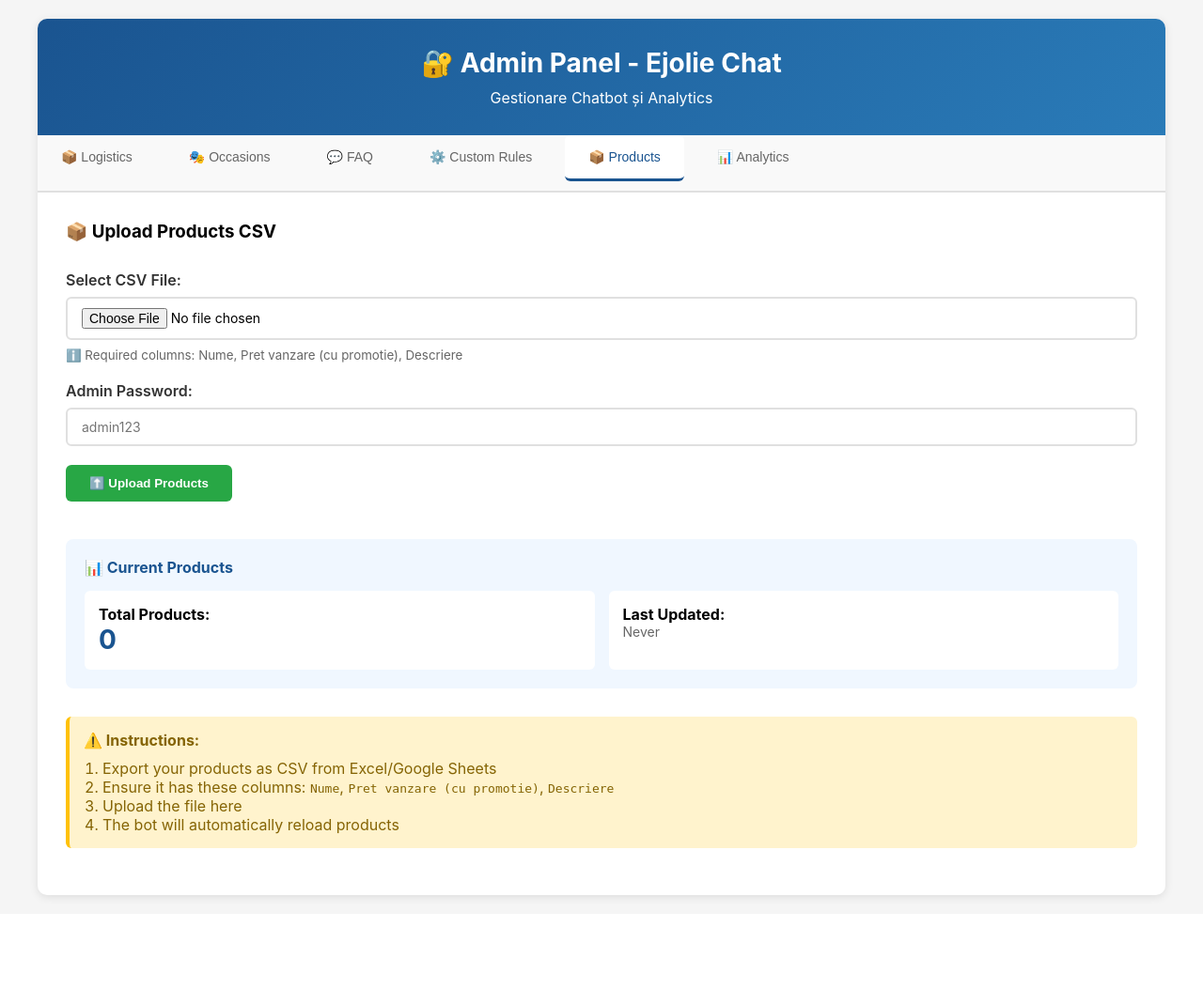
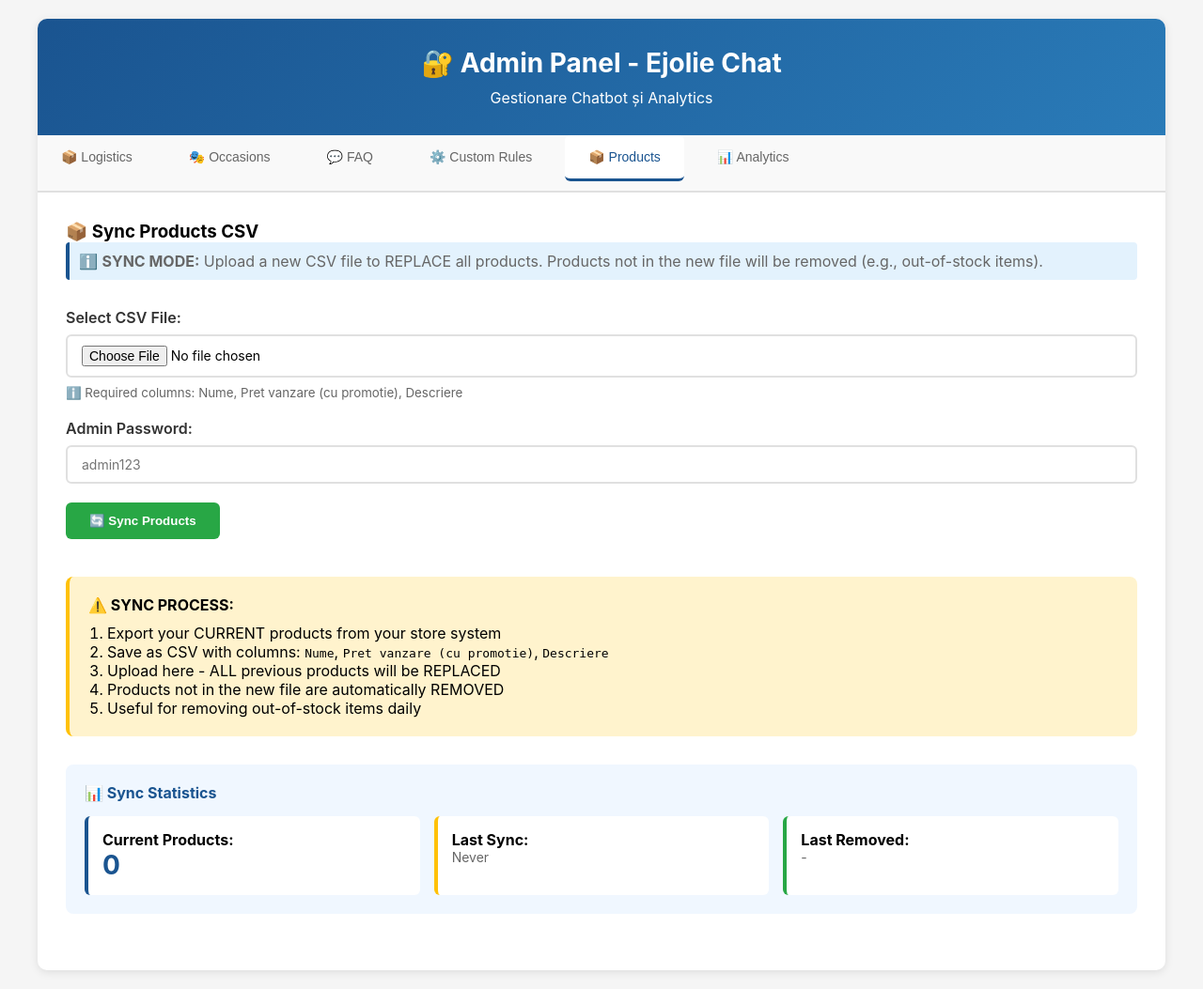
Before and after one commit to alextdr2016-ux/chat-bot-ejolie, a Flask app: page /admin in a window 1280 px wide, after a click on "📦 Products". Shown: the whole page at 94% size. Before the commit the page ends 961 px from the top, so only its background shows below. Run offline with Flask 3, Linux system fonts and the light colour scheme.

Commit message:
Add SYNC mode to products upload - removes out-of-stock items

```diff
--- a/main.py
+++ b/main.py
@@ -159,7 +159,7 @@ def get_conversations():
 
 @app.route('/api/admin/upload-products', methods=['POST'])
 def upload_products():
-    """Upload and process products CSV file"""
+    """Upload and SYNC products CSV file - replaces old products"""
     password = request.headers.get('X-Admin-Password')
     if password != ADMIN_PASSWORD:
         logger.warning("⚠️ Unauthorized upload attempt")
@@ -203,31 +203,42 @@ def upload_products():
             logger.error(f"❌ Missing columns: {missing}")
             return jsonify({"error": f"Missing columns: {', '.join(missing)}"}), 400
 
-        # Replace old file with new one
+        # Count old products
+        old_count = len(bot.products) if bot.products else 0
+
+        # Replace old file with new one (FULL SYNC)
         import os as os_module
         if os_module.path.exists('products.csv'):
             os_module.remove('products.csv')
             logger.info("📁 Old products.csv deleted")
 
         os_module.rename(temp_path, 'products.csv')
-        logger.info("📁 New products.csv renamed")
+        logger.info("📁 New products.csv uploaded")
 
         # Reload products in bot
         bot.load_products()
 
-        logger.info(f"✅ Products uploaded - Total: {len(bot.products)}")
+        new_count = len(bot.products)
+        removed_count = old_count - new_count
+        added_or_updated = new_count
+
+        logger.info(
+            f"✅ Products synced - Old: {old_count}, New: {new_count}, Removed: {removed_count}")
+
         return jsonify({
             "status": "success",
-            "message": f"Uploaded {len(bot.products)} products!",
-            "products_count": len(bot.products)
+            "message": f"Synced! {added_or_updated} products loaded, {removed_count} removed",
+            "products_count": new_count,
+            "old_count": old_count,
+            "removed_count": removed_count
         }), 200
 
     except Exception as e:
         logger.error(f"❌ Upload error: {e}")
         return jsonify({"error": str(e)}), 500
 
+# ==================== ERROR HANDLERS ====================
 
-# ==================== ERROR HANDLERS ====================
 
 @app.errorhandler(404)
 def not_found(error):
--- a/templates/admin.html
+++ b/templates/admin.html
@@ -486,10 +486,24 @@
 
       <!-- ========== PRODUCTS TAB ========== -->
       <div id="productsTab" class="tab-content">
-        <h3>📦 Upload Products CSV</h3>
+        <h3>📦 Sync Products CSV</h3>
+        <p
+          style="
+            color: #666;
+            margin-bottom: 20px;
+            padding: 10px;
+            background: #e3f2fd;
+            border-left: 4px solid #1a5490;
+            border-radius: 4px;
+          "
+        >
+          ℹ️ <strong>SYNC MODE:</strong> Upload a new CSV file to REPLACE all
+          products. Products not in the new file will be removed (e.g.,
+          out-of-stock items).
+        </p>
 
         <div class="success-message" id="uploadSuccessMsg">
-          ✅ Products uploaded successfully!
+          ✅ Products synced successfully!
         </div>
         <div class="error-message" id="uploadErrorMsg">❌ Upload error!</div>
 
@@ -512,8 +526,30 @@
           </div>
 
           <button onclick="uploadProducts()" style="background: #28a745">
-            ⬆️ Upload Products
+            🔄 Sync Products
           </button>
+        </div>
+
+        <div
+          style="
+            margin: 30px 0;
+            padding: 20px;
+            background: #fff3cd;
+            border-radius: 8px;
+            border-left: 4px solid #ffc107;
+          "
+        >
+          <strong>⚠️ SYNC PROCESS:</strong>
+          <ol style="margin: 10px 0 0 20px">
+            <li>Export your CURRENT products from your store system</li>
+            <li>
+              Save as CSV with columns: <code>Nume</code>,
+              <code>Pret vanzare (cu promotie)</code>, <code>Descriere</code>
+            </li>
+            <li>Upload here - ALL previous products will be REPLACED</li>
+            <li>Products not in the new file are automatically REMOVED</li>
+            <li>Useful for removing out-of-stock items daily</li>
+          </ol>
         </div>
 
         <div
@@ -525,18 +561,25 @@
           "
         >
           <h4 style="color: #1a5490; margin-bottom: 15px">
-            📊 Current Products
+            📊 Sync Statistics
           </h4>
           <div
             id="productsStats"
             style="
               display: grid;
-              grid-template-columns: repeat(2, 1fr);
+              grid-template-columns: repeat(auto-fit, minmax(200px, 1fr));
               gap: 15px;
             "
           >
-            <div style="background: white; padding: 15px; border-radius: 6px">
-              <strong>Total Products:</strong>
+            <div
+              style="
+                background: white;
+                padding: 15px;
+                border-radius: 6px;
+                border-left: 4px solid #1a5490;
+              "
+            >
+              <strong>Current Products:</strong>
               <div
                 id="totalProducts"
                 style="font-size: 28px; color: #1a5490; font-weight: bold"
@@ -544,26 +587,31 @@
                 0
               </div>
             </div>
-            <div style="background: white; padding: 15px; border-radius: 6px">
-              <strong>Last Updated:</strong>
+            <div
+              style="
+                background: white;
+                padding: 15px;
+                border-radius: 6px;
+                border-left: 4px solid #ffc107;
+              "
+            >
+              <strong>Last Sync:</strong>
               <div id="lastUpdated" style="font-size: 14px; color: #666">
                 Never
               </div>
             </div>
+            <div
+              style="
+                background: white;
+                padding: 15px;
+                border-radius: 6px;
+                border-left: 4px solid #28a745;
+              "
+            >
+              <strong>Last Removed:</strong>
+              <div id="lastRemoved" style="font-size: 14px; color: #666">-</div>
+            </div>
           </div>
-        </div>
-
-        <div class="info-box">
-          <strong>⚠️ Instructions:</strong>
-          <ol>
-            <li>Export your products as CSV from Excel/Google Sheets</li>
-            <li>
-              Ensure it has these columns: <code>Nume</code>,
-              <code>Pret vanzare (cu promotie)</code>, <code>Descriere</code>
-            </li>
-            <li>Upload the file here</li>
-            <li>The bot will automatically reload products</li>
-          </ol>
         </div>
       </div>
 
@@ -839,7 +887,7 @@
           : alert("Scrie parola!");
       }
 
-      // ========== PRODUCTS UPLOAD ==========
+      // ========== PRODUCTS UPLOAD/SYNC ==========
       async function uploadProducts() {
         const file = document.getElementById("productsFile").files[0];
         const password = document.getElementById("productsPassword").value;
@@ -882,20 +930,31 @@
           const data = await response.json();
 
           if (response.ok) {
-            successMsg.textContent = `✅ ${data.message}`;
+            // Show sync details
+            const removed = data.removed_count || 0;
+            successMsg.innerHTML = `✅ ${data.message}`;
             successMsg.style.display = "block";
 
+            // Update stats
             document.getElementById("totalProducts").textContent =
               data.products_count;
             document.getElementById("lastUpdated").textContent =
               new Date().toLocaleString("ro-RO");
 
+            if (removed > 0) {
+              document.getElementById(
+                "lastRemoved"
+              ).textContent = `${removed} products removed`;
+            }
+
+            // Clear inputs
             document.getElementById("productsFile").value = "";
             document.getElementById("productsPassword").value = "";
 
+            // Auto-hide success message after 4 seconds
             setTimeout(() => {
               successMsg.style.display = "none";
-            }, 3000);
+            }, 4000);
           } else {
             errorMsg.textContent = `❌ ${data.error}`;
             errorMsg.style.display = "block";
```
